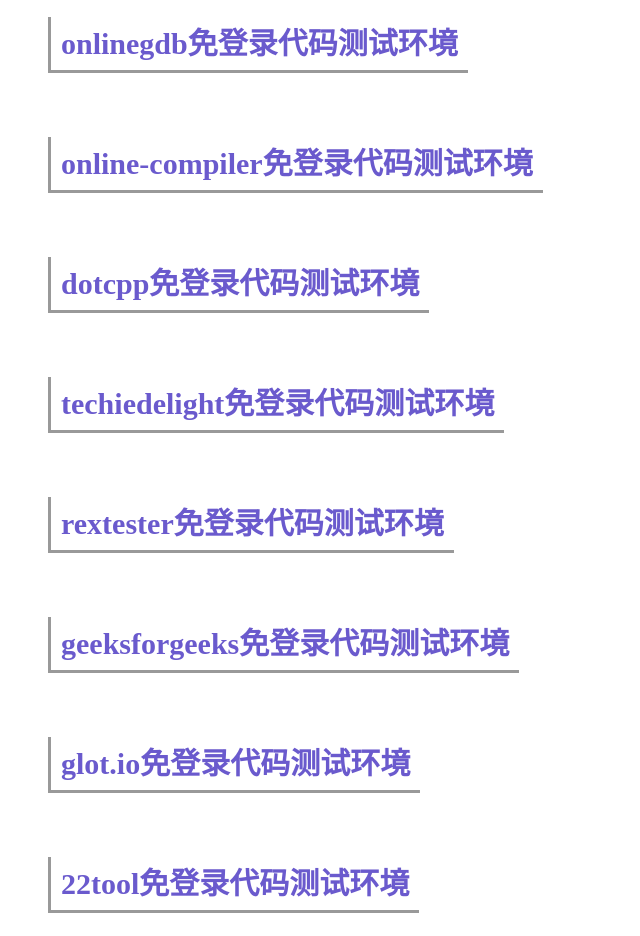
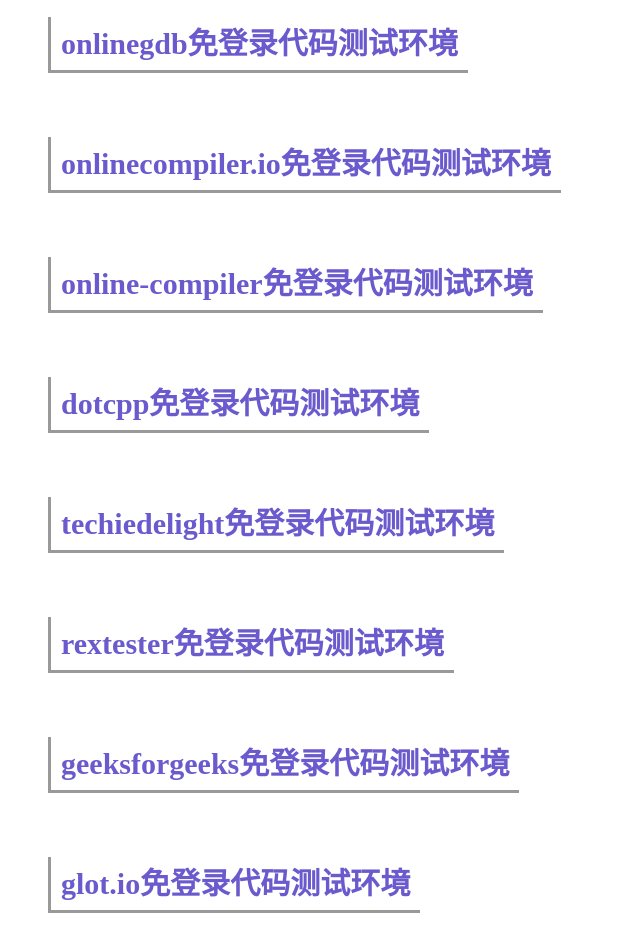
Before and after one commit to bigbookmarks/bigbookmarks.github.io, a plain HTML site: page index.html in a window 1280 px wide. Shown: the part 6460-7396 px from the top of the page, without its empty margins (0-640 px from the left). Drawn offline with Linux system fonts and the light colour scheme.

Commit message:
Add onlinecompiler.io to the online code test environments.

```diff
--- a/index.html
+++ b/index.html
@@ -308,6 +308,11 @@
             <li>
                 <a href="https://www.onlinegdb.com/" target="_blank">
                     onlinegdb免登录代码测试环境
+                </a>
+            </li>
+            <li>
+                <a href="https://onlinecompiler.io/" target="_blank">
+                    onlinecompiler.io免登录代码测试环境
                 </a>
             </li>
             <li>
```
